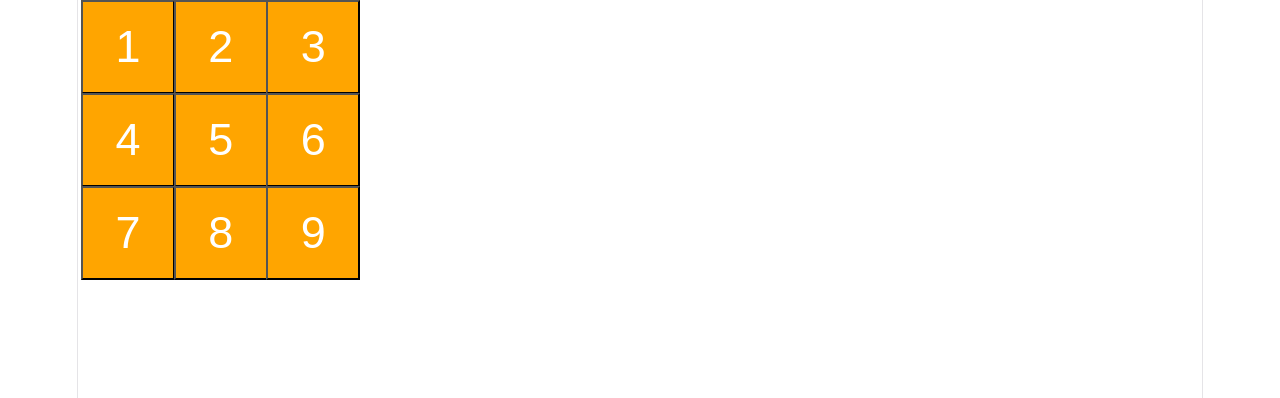
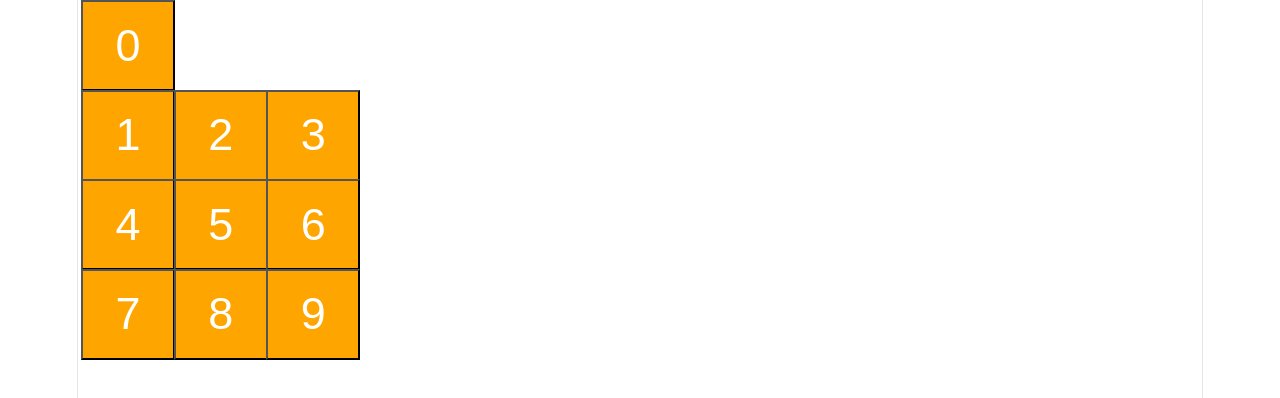
Before and after one commit to chriswee168/react-calculator, a React (Vite) app: page / in a window 1280 px wide. Shown: the top 398 px of the page. Built offline with nearby package versions, Linux system fonts and the light colour scheme.

Commit message:
Add calculator button for zero

```diff
--- a/src/CalcTable.jsx
+++ b/src/CalcTable.jsx
@@ -12,6 +12,9 @@ export default function CalcTable() {
     <>
       <table className={styles.calcTable}>
         <tbody>
+          <tr>
+            <td><CalcButton calcLabel="0" borderRadii={[0, 0, 0, 0]}/></td>
+          </tr>
           <tr>
             <td><CalcButton calcLabel="1" borderRadii={[0, 0, 0, 0]}/></td>
             <td><CalcButton calcLabel="2" borderRadii={[0, 0, 0, 0]}/></td>
--- a/src/CalcTable.module.css
+++ b/src/CalcTable.module.css
@@ -3,5 +3,5 @@
 {
     position: relative;
     width: 35vh;
-    height: 35vh;
+    height: 45vh;
 }
```
